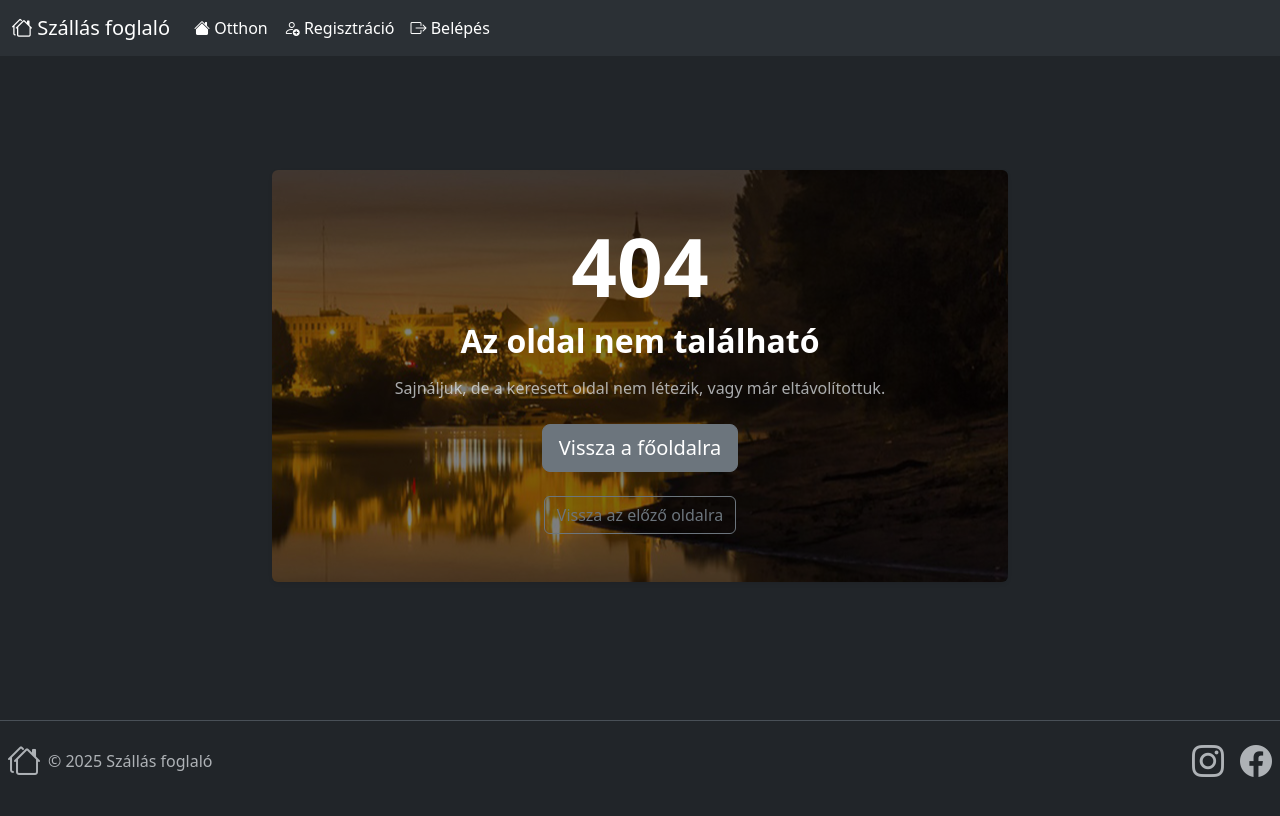
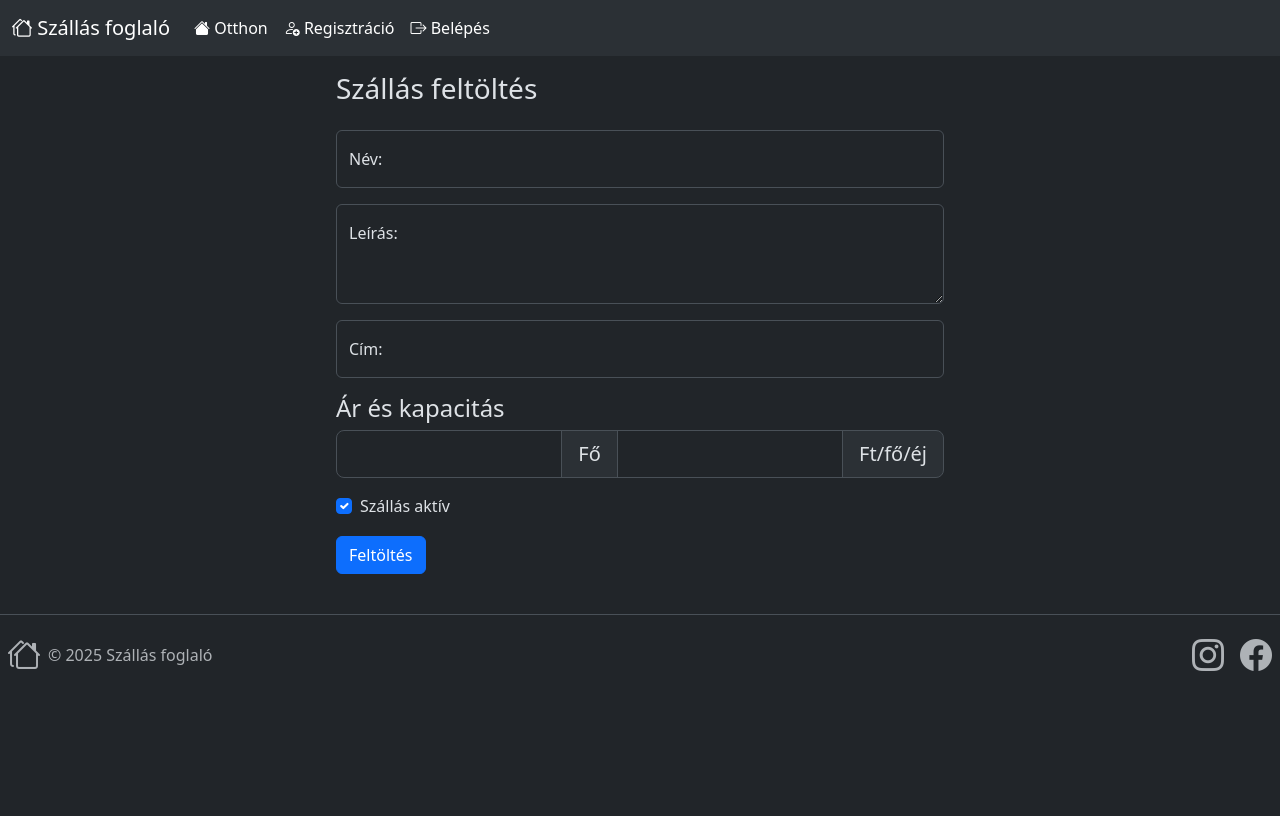
Before and after one commit to n-szilard/szallas-foglalo, an Angular app: page /szallasupload in a window 1280 px wide. Shown: the top 816 px of the page. Built offline with nearby package versions, Linux system fonts and the light colour scheme.

Commit message:
SF-10 Szállás feltöltés komponens sablon

```diff
--- a/src/app/app.routes.ts
+++ b/src/app/app.routes.ts
@@ -6,6 +6,7 @@ import { LogoutComponent } from './components/user/logout/logout.component';
 import { NotfoundComponent } from './components/system/notfound/notfound.component';
 import { PassmodComponent } from './components/user/passmod/passmod.component';
 import { HomeComponent } from './components/system/home/home.component';
+import { SzallasUploadComponent } from './components/admin/szallas-upload/szallas-upload.component';
 
 export const routes: Routes = [
     { path: 'login', component: LoginComponent },
@@ -14,6 +15,8 @@ export const routes: Routes = [
     { path: 'logout', component: LogoutComponent },
     { path: 'passmod', component: PassmodComponent },
     { path: 'home', component: HomeComponent},
+    { path: 'szallasupload', component: SzallasUploadComponent},
+
     { path: '', redirectTo: '/home', pathMatch: 'full'},
     { path: '**', component: NotfoundComponent}
 
--- /dev/null
+++ b/src/app/components/admin/szallas-upload/szallas-upload.component.html
@@ -0,0 +1,35 @@
+<div class="p-3 col-lg-6 offset-lg-3">
+    <h3 class="mb-4">Szállás feltöltés</h3>
+
+    <div class="form-floating mb-3">
+        <input type="text" class="form-control" id="name" placeholder="">
+        <label for="name" class="form-label">Név: </label>
+    </div>
+
+    <div class="form-floating mb-3">
+        <textarea class="form-control" id="description" placeholder="" style="height: 100px;"></textarea>
+        <label for="description" class="form-label">Leírás: </label>
+    </div>
+
+    <div class="form-floating mb-3">
+        <input type="text" class="form-control" id="address" placeholder="">
+        <label for="address" class="form-label">Cím: </label>
+    </div>
+
+    <h4>Ár és kapacitás</h4>
+    <div class="input-group mb-3 input-group-lg">
+        <input type="number" class="form-control text-end" id="capacity" min="1" placeholder="">
+        <span class="input-group-text">Fő</span>
+        <input type="number" class="form-control text-end" id="price" min="0" placeholder="">
+        <span class="input-group-text">Ft/fő/éj</span>
+    </div>
+
+    <div class="d-flex mb-3 justify-content-between">
+        <div class="form-check">
+            <input type="checkbox" class="form-check-input" id="rememberme" placeholder="" checked>
+            <label for="rememberme">Szállás aktív</label>
+        </div>
+    </div>
+
+    <button class="btn btn-primary">Feltöltés</button>
+</div>
--- a/src/app/components/system/navbar/navbar.component.ts
+++ b/src/app/components/system/navbar/navbar.component.ts
@@ -42,11 +42,18 @@ export class NavbarComponent implements OnInit {
       },
 
       ...(isLoggedIn) ? [
+
+        ...(this.isAdmin) ? [
+          {
+            name: 'Szállás feltöltés',
+            url: 'szallasupload'
+          },
+        ] : [],
         {
           name: 'Kilépés',
           url: 'logout',
           icon: 'bi-door-open'
-        }
+        },
       ] : [
         {
           name: 'Regisztráció',
```
Also changed, not shown: src/app/components/admin/szallas-upload/szallas-upload.component.ts (added, +12 -0 lines), src/app/interfaces/accomodation.ts (added, +10 -0 lines), src/app/components/admin/szallas-upload/szallas-upload.component.scss (added).
